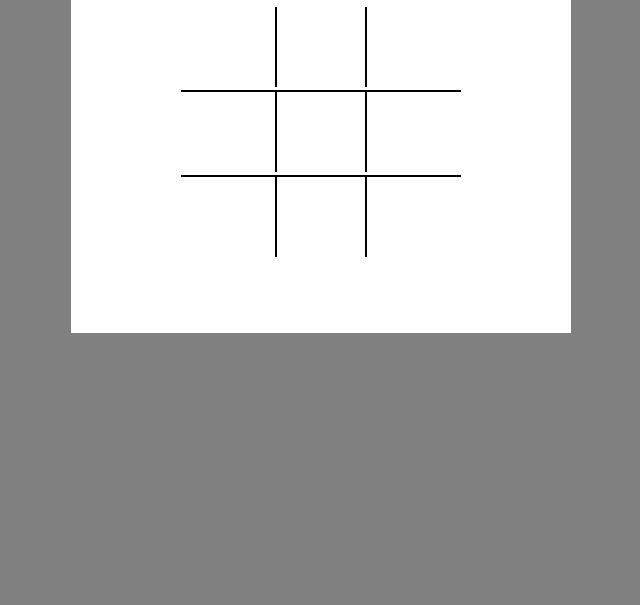
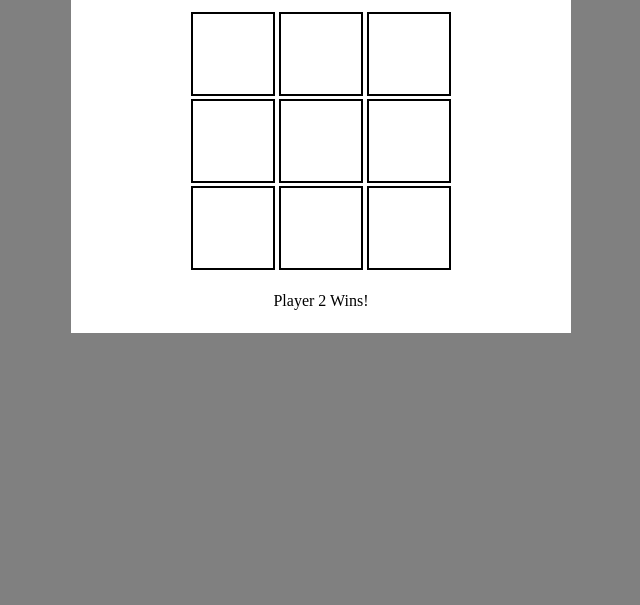
Before and after one commit to maryfranks/tic-tac-toe, a plain HTML site: page index.html in a window 1280 px wide. Shown: the part 195-800 px from the top of the page, without its empty margins (313-953 px from the left). Drawn offline with Linux system fonts and the light colour scheme.

Commit message:
adjust gameboard styling

```diff
--- a/css/main.css
+++ b/css/main.css
@@ -6,7 +6,8 @@ h1 {
   font-size: 18pt;
   margin: 10px;
   text-align: center;
-  padding-bottom: 30px;
+  padding-bottom: 25px;
+  padding-top: 10px;
 }
 
 .board {
@@ -28,21 +29,21 @@ h1 {
   height: 80px;
   width: 80px;
   display: inline-block;
-  /*border: 2px solid black;*/
+  border: 2px solid black;
 }
 
-.right {
-  border-right: 2px solid black;
+.winner {
+  margin-top: 20px;
 }
 
-.left {
-  border-left: 2px solid black;
+.winner p {
+  padding-bottom: 20px;
 }
 
-.top-row {
-  border-bottom: 2px solid black;
+#player-one {
+  display: none;
 }
 
-.bottom-row {
-  border-top: 2px solid black;
+#player-two {
+  /*display: none;*/
 }
--- a/index.html
+++ b/index.html
@@ -44,6 +44,10 @@
           </div>
         </div>
       </div>
+      <div class="winner">
+        <p id="player-one">Player 1 Wins!</p>
+        <p id="player-two">Player 2 Wins!</p>
+      </div>
     </div>
     <script src="js/main.js"></script>
   </body>
```
Also changed, not shown: images/omark.png (added), images/xmark.png (added).
